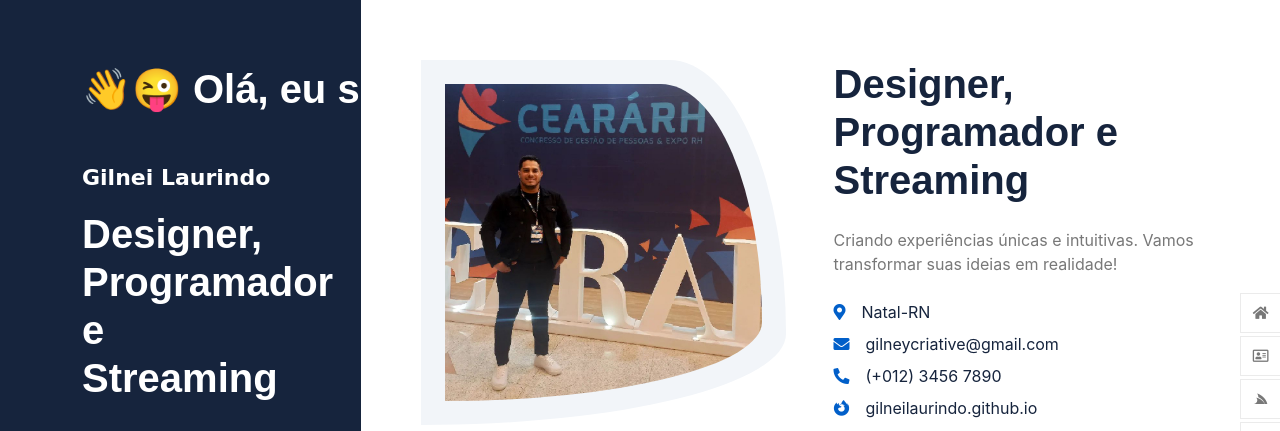
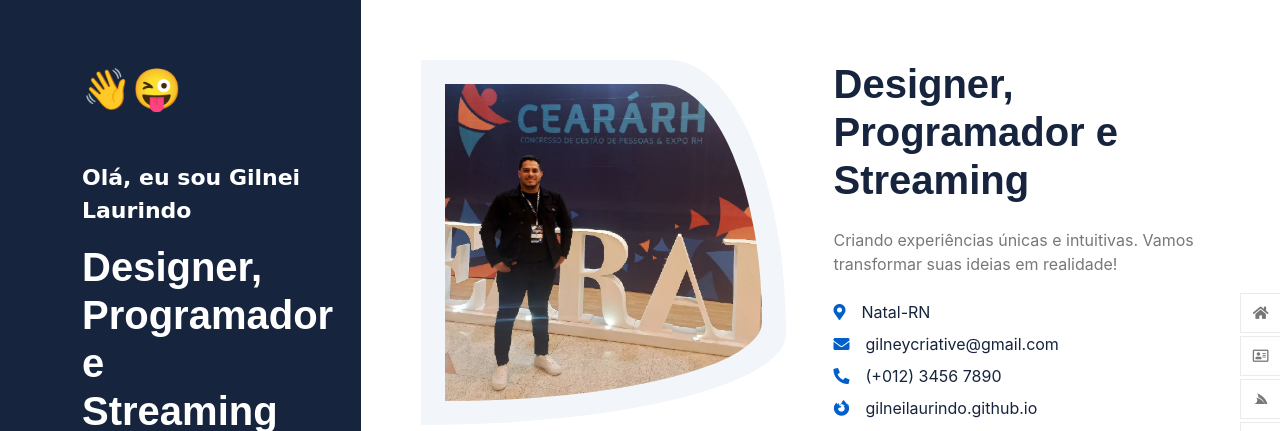
Before and after one commit to gilneilaurindo/gilneicriative, a plain HTML site: page index.html in a window 1280 px wide. Shown: the top 431 px of the page. Drawn offline with nearby package versions, Linux system fonts and the light colour scheme.

Commit message:
Update index.html

```diff
--- a/index.html
+++ b/index.html
@@ -62,11 +62,11 @@
                 <div class="col-12 col-lg-3">
                     <div class="header-content bg-dark h-100 pt-6 pe-6 pb-6">
                         <a href="index.html" class="navbar-brand d-inline-flex pb-5 wow fadeInUp" data-wow-delay="0.1s">
-                            <h1 class="display-6 text-white mb-0">👋😜 Olá, eu sou</h1>
+                            <h1 class="display-6 text-white mb-0">👋😜</h1>
                         </a>
                         <div class="text-start d-flex flex-column justify-content-center wow fadeInUp"
                             data-wow-delay="0.3s">
-                            <p class="text-white sub-title">Gilnei Laurindo </p>
+                            <p class="text-white sub-title">Olá, eu sou Gilnei Laurindo</p>
                             <h1 class="display-6 text-white mb-0">Designer, Programador e Streaming</h1>
 
                             <!-- Google tag (gtag.js) -->
```
